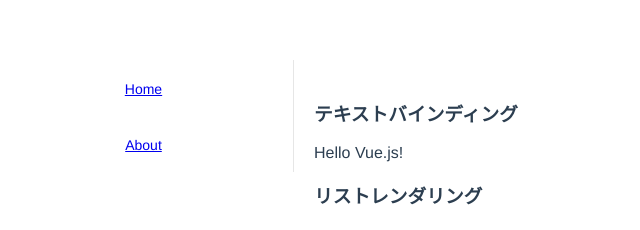
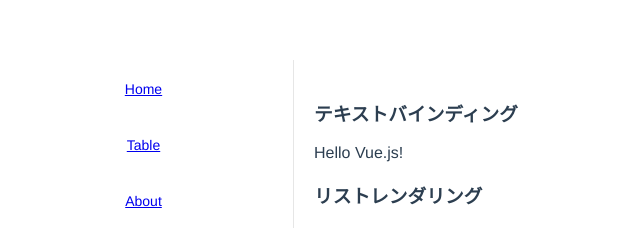
Before and after one commit to ytabuchi/vue-api-client, a Vue app in the folder vue-lab/: page / in a window 1280 px wide. Shown: the top 230 px of the page, without its empty margins (14-654 px from the left). Built offline with nearby package versions, Linux system fonts and the light colour scheme.

Commit message:
Lab 3 - Exercise 2
Add Table page and route.

```diff
--- a/vue-lab/src/App.vue
+++ b/vue-lab/src/App.vue
@@ -5,6 +5,9 @@
         <el-menu id="nav">
           <el-menu-item>
             <router-link to="/">Home</router-link>
+          </el-menu-item>
+          <el-menu-item>
+            <router-link to="/table">Table</router-link>
           </el-menu-item>
           <el-menu-item>
             <router-link to="/about">About</router-link>
@@ -20,7 +23,7 @@
 
 <style>
 #app {
-    font-family: 'Avenir', Helvetica, Arial, sans-serif;
+  font-family: "Avenir", Helvetica, Arial, sans-serif;
   -webkit-font-smoothing: antialiased;
   -moz-osx-font-smoothing: grayscale;
   text-align: center;
--- a/vue-lab/src/router/index.ts
+++ b/vue-lab/src/router/index.ts
@@ -1,6 +1,8 @@
 import Vue from 'vue'
 import VueRouter from 'vue-router'
 import Home from '../views/Home.vue'
+// 1. importに以下を追加します
+import Table from '../views/Table.vue';
 
 Vue.use(VueRouter)
 
@@ -9,6 +11,12 @@ const routes = [
     path: '/',
     name: 'home',
     component: Home
+  },
+  // 2. routesに以下を追加します
+  {
+    path: '/table',
+    name: 'table',
+    component: Table
   },
   {
     path: '/about',
```
Also changed, not shown: vue-lab/src/views/Table.vue (added). Lines whose indentation alone changed are shown as unchanged.
